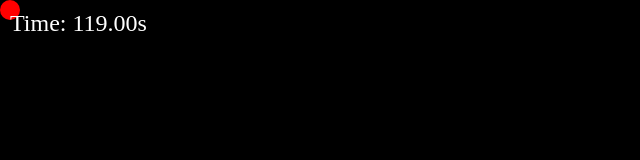
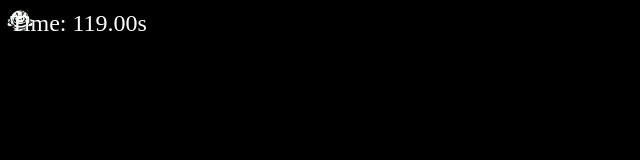
Before and after one commit to Tsidia/Think-Fast, a plain HTML site: page index.html in a window 1280 px wide. Shown: the full height of the page, 0-640 px from the left. Drawn offline with Linux system fonts and the light colour scheme.

Commit message:
The mouse is a little guy
Changed the cursor to be a tiny little guy

```diff
--- a/styles.css
+++ b/styles.css
@@ -17,10 +17,10 @@ body, html {
 
 #cursor {
     position: absolute;
-    width: 20px;
-    height: 20px;
-    background-color: red;
-    border-radius: 50%;
+    width: 40px; /* Adjust size as needed */
+    height: 40px; /* Adjust size as needed */
+    background: url('images/cursor.png') no-repeat center center;
+    background-size: contain;
     pointer-events: none;
 }
 
```
Also changed, not shown: images/cursor.png (added).
